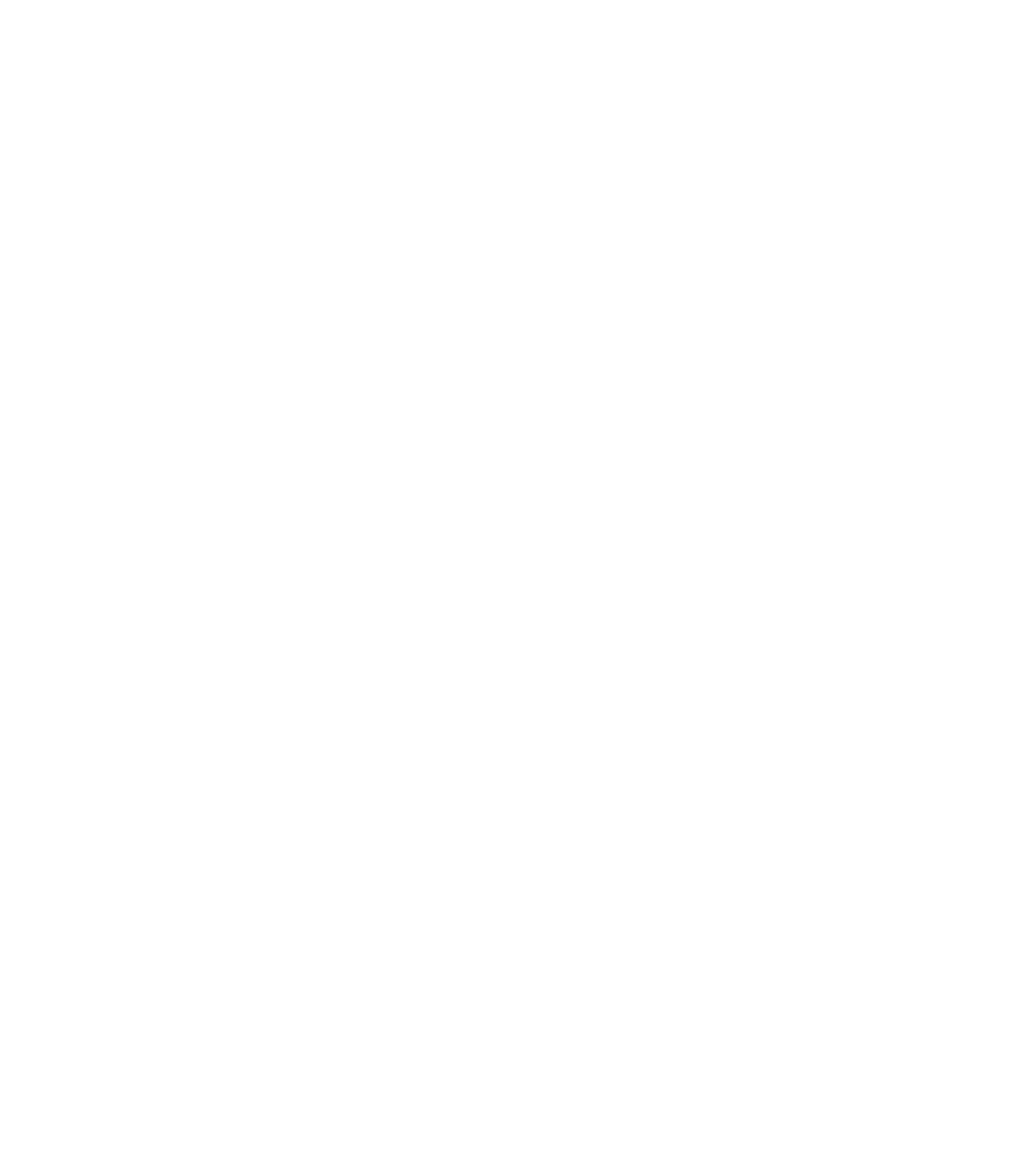
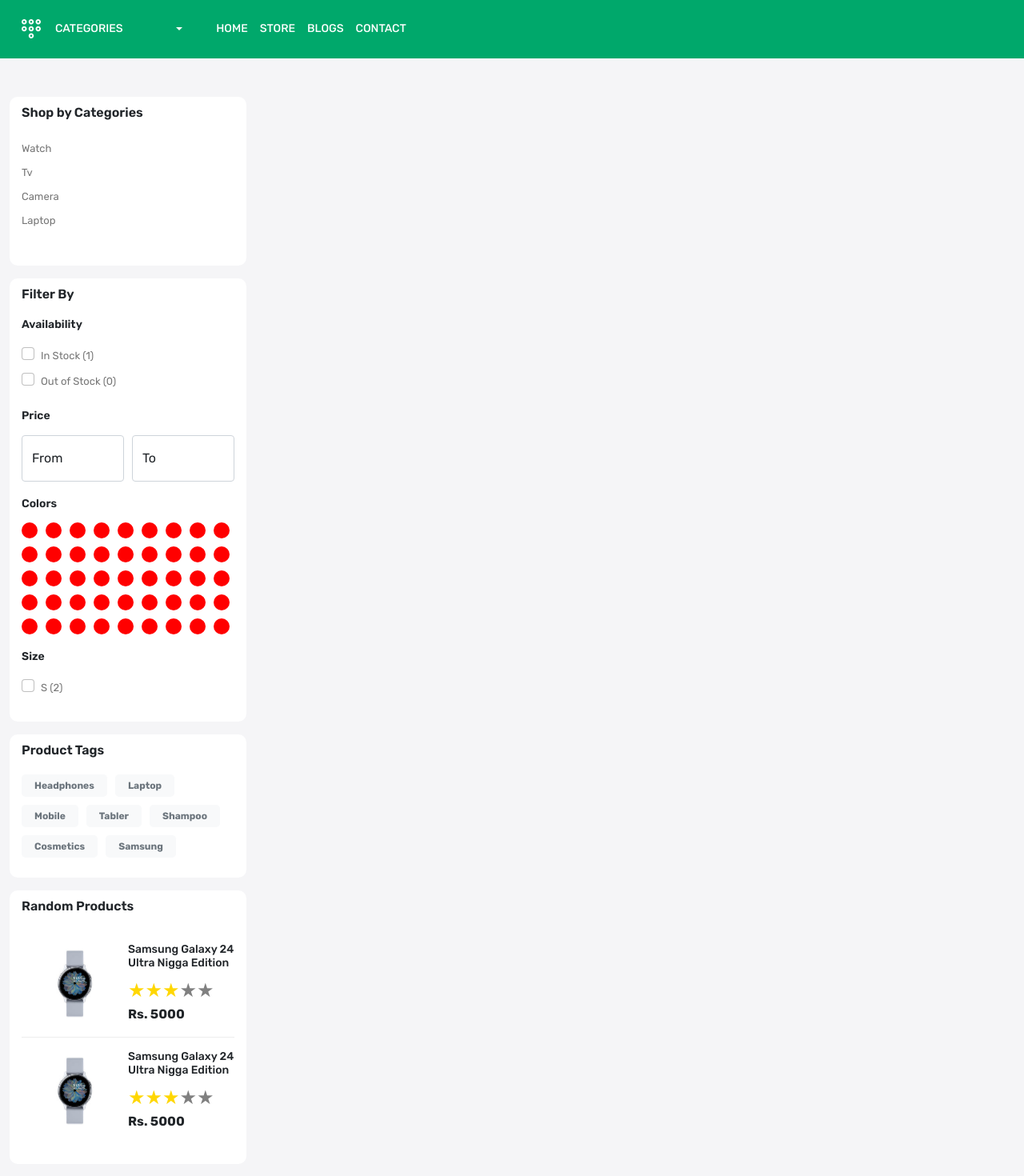
Before and after one commit to spicy-develops/ecommerce-web-frontend, a React (Create React App) app: page /store in a window 1280 px wide. Before the commit this address had no page. Shown: the part 140-1610 px from the top of the page at 80% size. Before the commit the page ends 800 px from the top, so only its background shows below. Built offline with nearby package versions, Linux system fonts and the light colour scheme.

Commit message:
Added Helmets to the Pages ad Created Store Page Side Bar

```diff
--- a/package.json
+++ b/package.json
@@ -10,6 +10,7 @@
     "react": "^18.3.1",
     "react-dom": "^18.3.1",
     "react-fast-marquee": "^1.6.4",
+    "react-helmet": "^6.1.0",
     "react-icons": "^5.2.1",
     "react-rating-stars-component": "^2.2.0",
     "react-redux": "^8.1.3",
--- a/public/index.html
+++ b/public/index.html
@@ -28,7 +28,7 @@
       work correctly both with client-side routing and a non-root public URL.
       Learn how to configure a non-root public URL by running `npm run build`.
     -->
-    <title>Spicy Commerce</title>
+    <title>PakZone</title>
   </head>
   <body>
     <noscript>You need to enable JavaScript to run this app.</noscript>
--- a/src/App.css
+++ b/src/App.css
@@ -407,3 +407,69 @@ footer .input-group-text {
   font-weight: 100;
 }
 /* Famous Card Styling Ends Here */
+
+
+
+
+/* Store Page Styling */
+.filter-card{
+  background-color: white;
+  border-radius: 10px;
+  padding: 10px 15px 25px;
+}
+
+.filter-title{
+  font-size: 16px;
+  line-height: 20px;
+  font-weight: 600;
+  margin-bottom: 20px;
+}
+
+.filter-card ul,
+.filter-card .form-check-label{
+  list-style: none;
+  font-size: 13px;
+  line-height: 30px;
+  color: var(--color-blogCardDate);
+}
+
+.filter-card .form-check-input:focus{
+  box-shadow: none;
+  border-color: rgba(0, 0, 0, 0.25);
+}
+
+.filter-card .form-check-input:checked{
+  background-color: var(--color-headerLowerStrip);
+  border-color: rgba(0, 0, 0, 0.25);
+}
+
+.sub-title{
+  font-size: 14px;
+  font-weight: 600;
+  margin-bottom: 15px;
+  margin-top: 20px;
+}
+
+.colors{
+  list-style: none;
+  display: flex;
+  flex-wrap: wrap;
+  gap: 10px;
+}
+
+.colors li{
+  width: 20px;
+  height: 20px;
+  background-color: red;
+  border-radius: 50%;
+}
+
+.random-products h5{
+  font-size: 14px;
+  margin-bottom: 8px;
+}
+
+.random-products:first-child{
+  border-bottom: 1px solid var(--color-homePageBanner2Borders);
+}
+/* Store Page Styling Ends Here */
--- a/src/App.js
+++ b/src/App.js
@@ -5,6 +5,7 @@ import Layout  from './components/Layout';
 import Home from './pages/Home';
 import About from './pages/About';
 import Contact from './pages/Contact';
+import Store from './pages/Store';
 function App() {
   return (
     <>
@@ -15,6 +16,7 @@ function App() {
             <Route index element={<Home />} />
             <Route path="about" element={<About />} />
             <Route path="contact" element={<Contact />} />
+            <Route path="store" element={<Store />} />
           </Route>
         </Routes>
       </BrowserRouter>
--- a/src/components/Header.js
+++ b/src/components/Header.js
@@ -79,12 +79,12 @@ const Header = () => {
             <div className="col-12">
               <div className="menu-bottom d-flex align-items-center gap-30">
                 <div>
-                  <div class="dropdown">
-                    <button class="btn btn-secondary dropdown-toggle bg-transparent border-0 gap-15 d-flex align-items-center" type="button" id="dropdownMenuButton1" data-bs-toggle="dropdown" aria-expanded="false">
+                  <div className="dropdown">
+                    <button className="btn btn-secondary dropdown-toggle bg-transparent border-0 gap-15 d-flex align-items-center" type="button" id="dropdownMenuButton1" data-bs-toggle="dropdown" aria-expanded="false">
                       <img src="/images/menu.svg" alt="" />
                       <span className='me-5 d-inline-block'>Categories</span>
                     </button>
-                    <ul class="dropdown-menu" aria-labelledby="dropdownMenuButton1">
+                    <ul className="dropdown-menu" aria-labelledby="dropdownMenuButton1">
                       <li><Link className="text-white dropdown-item" to="">Action</Link></li>
                       <li><Link className="text-white dropdown-item" to="">Another action</Link></li>
                       <li><Link className="text-white dropdown-item" to="">Something else here</Link></li>
@@ -93,7 +93,7 @@ const Header = () => {
                 </div>
                 <div className="menu-links">
                   <div className="d-flex align-items-center gap-15">
-                    <NavLink to="/home">Home</NavLink>
+                    <NavLink to="/">Home</NavLink>
                     <NavLink to="/store">Store</NavLink>
                     <NavLink to="/blogs">Blogs</NavLink>
                     <NavLink to="/contact">Contact</NavLink>
--- a/src/pages/Home.js
+++ b/src/pages/Home.js
@@ -4,10 +4,15 @@ import Marquee from 'react-fast-marquee'
 import BlogCard from '../components/BlogCard'
 import ProductCard from '../components/ProductCard'
 import SpecialProductCard from '../components/SpecialProductCard'
+import { Helmet } from 'react-helmet'
 
 const Home = () => {
   return (
     <>
+      <Helmet>
+        <meta charSet='utf-8' />
+        <title>PakZone</title>
+      </Helmet>
       <section className="home-wrapper-1 py-5">
         <div className="container-xxl">
           <div className="row">
--- /dev/null
+++ b/src/pages/Store.js
@@ -0,0 +1,197 @@
+import React from 'react'
+import { Helmet } from 'react-helmet'
+import ReactStars from "react-rating-stars-component";
+
+const Store = () => {
+  return (
+    <>
+      <Helmet>
+        <meta charSet='utf-8' />
+        <title>Store</title>
+      </Helmet>
+      <div className="store-wrapper home-wrapper-2 py-5">
+        <div className="container-xxl">
+          <div className="row">
+            <div className="col-3">
+              <div className='filter-card mb-3'>
+                <h3 className="filter-title">
+                  Shop by Categories
+                </h3>
+                <div>
+                  <ul className="ps-0">
+                    <li>Watch</li>
+                    <li>Tv</li>
+                    <li>Camera</li>
+                    <li>Laptop</li>
+                  </ul>
+                </div>
+              </div>
+              <div className='filter-card mb-3'>
+                <h3 className="filter-title">
+                  Filter By
+                </h3>
+                <div>
+                  <h5 className="sub-title">Availability</h5>
+                  <div>
+                    <div className="form-check">
+                      <input className="form-check-input" type="checkbox" value="" id="" />
+                      <label className="form-check-label" htmlFor=""> In Stock (1) </label>
+                    </div>
+                    <div className="form-check">
+                      <input
+                        className="form-check-input"
+                        type="checkbox"
+                        value=""
+                        id=""
+                      />
+                      <label className="form-check-label" htmlFor=""> Out of Stock (0) </label>
+                    </div>
+                  </div>
+                  <h5 className="sub-title">Price</h5>
+                  <div className='d-flex align-items-center gap-10 justify-content-between'>
+                    <div className="form-floating">
+                      <input
+                        type="text"
+                        className="form-control"
+                        name="formId1"
+                        id="formId1"
+                        placeholder="From"
+                      />
+                      <label htmlFor="formId1">From</label>
+                    </div>
+                    <div className="form-floating">
+                      <input
+                        type="text"
+                        className="form-control"
+                        name="formId2"
+                        id="formId2"
+                        placeholder="To"
+                      />
+                      <label htmlFor="formId2">To</label>
+                    </div>
+                  </div>
+                  <h5 className="sub-title">Colors</h5>
+                    <div>
+                      <ul className='colors ps-0'>
+                      <li></li>
+                      <li></li>
+                      <li></li>
+                      <li></li>
+                      <li></li>
+                      <li></li>
+                      <li></li>
+                      <li></li>
+                      <li></li>
+                      <li></li>
+                      <li></li>
+                      <li></li>
+                      <li></li>
+                      <li></li>
+                      <li></li>
+                      <li></li>
+                      <li></li>
+                      <li></li>
+                      <li></li>
+                      <li></li>
+                      <li></li>
+                      <li></li>
+                      <li></li>
+                      <li></li>
+                      <li></li>
+                      <li></li>
+                      <li></li>
+                      <li></li>
+                      <li></li>
+                      <li></li>
+                      <li></li>
+                      <li></li>
+                      <li></li>
+                      <li></li>
+                      <li></li>
+                      <li></li>
+                      <li></li>
+                      <li></li>
+                      <li></li>
+                      <li></li>
+                      <li></li>
+                      <li></li>
+                      <li></li>
+                      <li></li>
+                      <li></li>
+                      </ul>
+                    </div>
+                  <h5 className="sub-title">Size</h5>
+                  <div>
+                    <div className="form-check">
+                      <input
+                        className="form-check-input"
+                        type="checkbox"
+                        value=""
+                        id="color-1"
+                      />
+                      <label className="form-check-label" htmlFor="color-1"> S (2) </label>
+                    </div>
+                  </div>
+                </div>
+              </div>
+              <div className='filter-card mb-3'>
+                <h3 className="filter-title">
+                  Product Tags
+                </h3>
+                <div>
+                  <div className="product-tags d-flex flex-wrap align-items-center gap-10">
+                    <span className="badge bg-light text-secondary rounded-3 py-2 px-3">Headphones</span>
+                    <span className="badge bg-light text-secondary rounded-3 py-2 px-3">Laptop</span>
+                    <span className="badge bg-light text-secondary rounded-3 py-2 px-3">Mobile</span>
+                    <span className="badge bg-light text-secondary rounded-3 py-2 px-3">Tabler</span>
+                    <span className="badge bg-light text-secondary rounded-3 py-2 px-3">Shampoo</span>
+                    <span className="badge bg-light text-secondary rounded-3 py-2 px-3">Cosmetics</span>
+                    <span className="badge bg-light text-secondary rounded-3 py-2 px-3">Samsung</span>
+                  </div>
+                </div>
+              </div>
+              <div className='filter-card mb-3'>
+                <h3 className="filter-title">
+                  Random Products
+                </h3>
+                <div>
+                  <div className="random-products d-flex align-items-center">
+                    <div className="w-50"><img src="images/watch.jpg" className='img-fluid' alt="randomproductimage" /></div>
+                    <div className="w-50">
+                      <h5>Samsung Galaxy 24 Ultra Nigga Edition</h5>
+                      <ReactStars
+                        count={5}
+                        size={24}
+                        activeColor={"#ffd700"}
+                        value={3}
+                        edit={false}
+                      />
+                      <b>Rs. 5000</b>
+                    </div>
+                  </div>
+                  <div className="random-products d-flex align-items-center">
+                    <div className="w-50"><img src="images/watch.jpg" className='img-fluid' alt="randomproductimage" /></div>
+                    <div className="w-50">
+                      <h5>Samsung Galaxy 24 Ultra Nigga Edition</h5>
+                      <ReactStars
+                        count={5}
+                        size={24}
+                        activeColor={"#ffd700"}
+                        value={3}
+                        edit={false}
+                      />
+                      <b>Rs. 5000</b>
+                    </div>
+                  </div>
+                </div>
+              </div>
+            </div>
+            <div className="col-9"></div>
+          </div>
+        </div>
+      </div>
+    </>
+  )
+}
+
+export default Store
```
Also changed, not shown: 1 other file (tests, documents, lock files or other folders).
